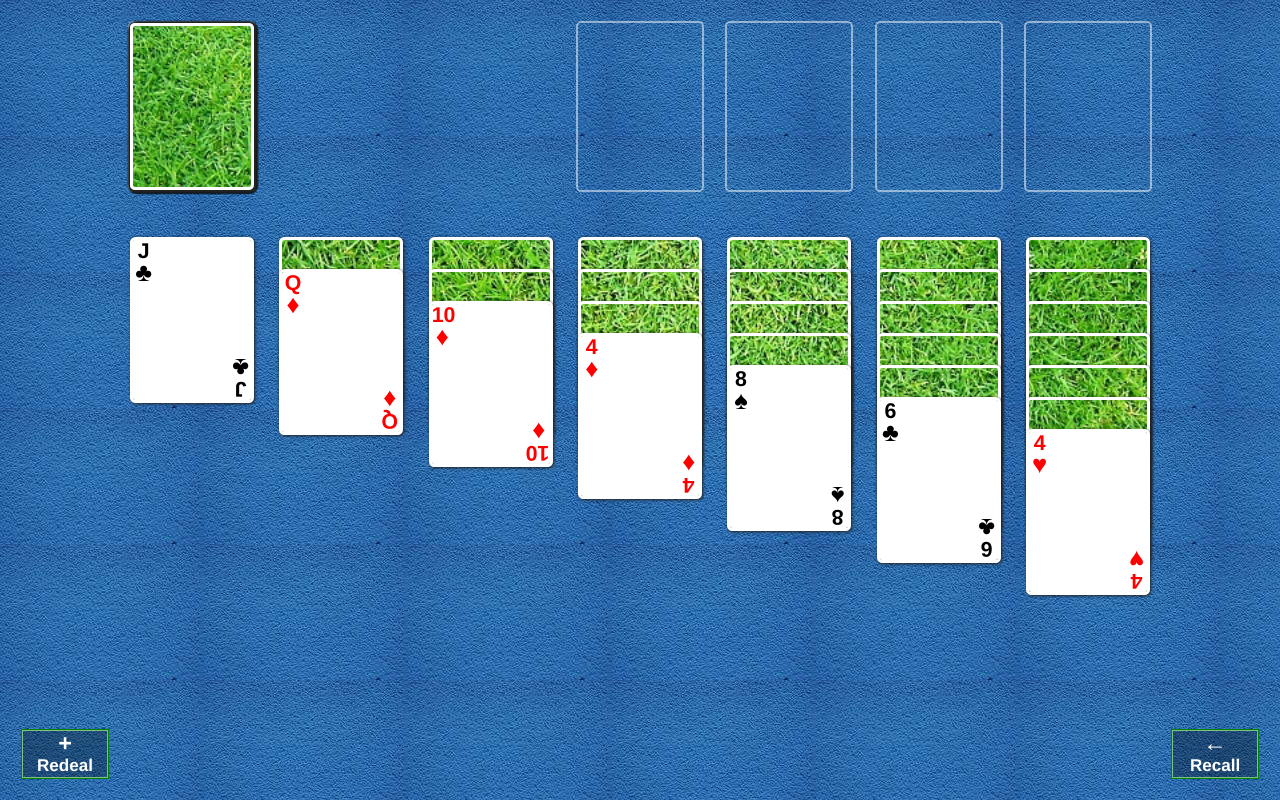
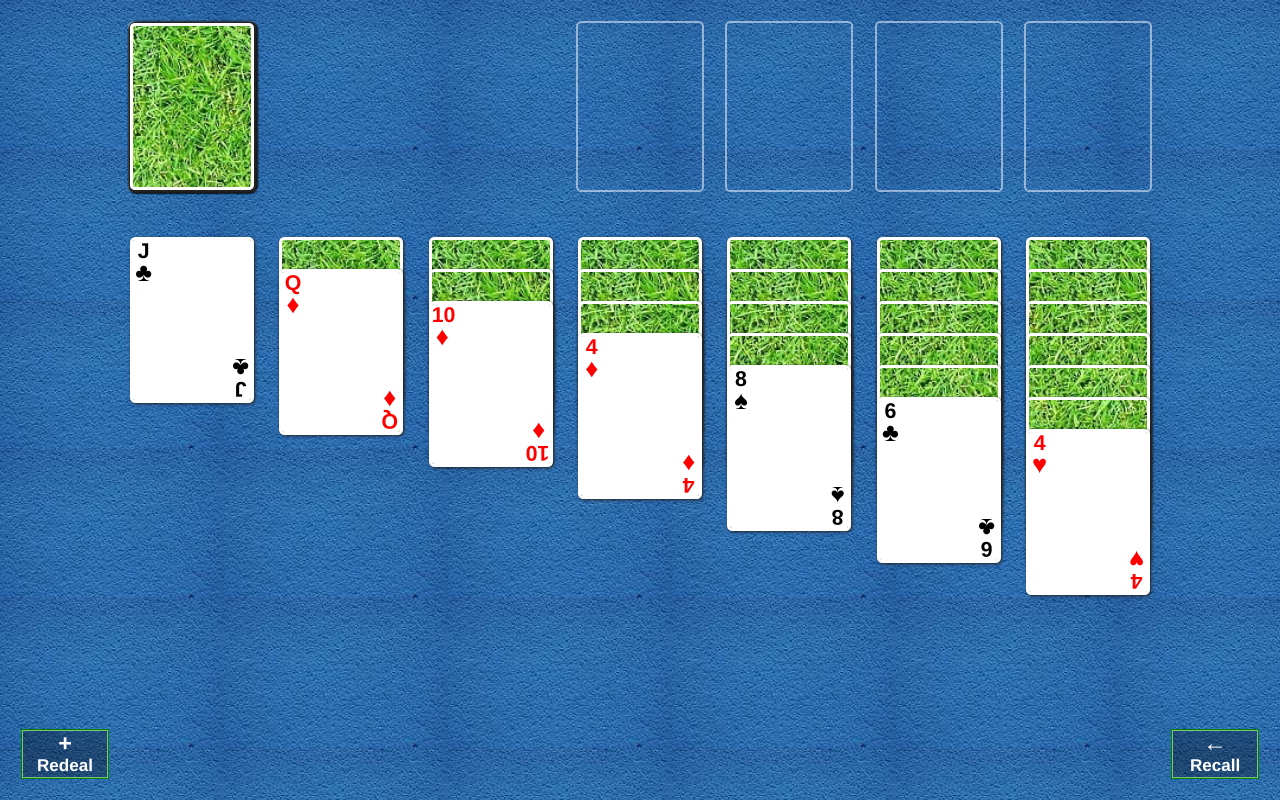
Before and after one commit to Liranius/liranius.github.io, a PHP site: page /game/klondike/ in a window 1280 px wide. Run offline with PHP 8.4, Linux system fonts and the light colour scheme.

Commit message:
Reduced size of background image, loading faster

```diff
--- a/game/Klondike/style.css
+++ b/game/Klondike/style.css
@@ -1,6 +1,12 @@
 body {
   height: 100vh;
   background: steelblue url("blueback.jpg") fixed top left; }
+  @media only screen and (max-aspect-ratio: 4 / 3) {
+    body {
+      background-size: 21vw 14vw; } }
+  @media only screen and (min-aspect-ratio: 4 / 3) {
+    body {
+      background-size: calc(21vh * 4 / 3) calc(14vh * 4 / 3); } }
 
 /*card styles*/
 .poker-card {
@@ -8,18 +14,19 @@ body {
   box-sizing: border-box;
   width: 100%;
   height: 100%;
-  background: green url("greenback.jpg") fixed top left;
-  background-size: contain; }
+  background: green url("greenback.jpg") fixed top left; }
   @media only screen and (max-aspect-ratio: 4 / 3) {
     .poker-card {
       box-shadow: 0.1vw 0.1vw 0.3vw #222222;
       border: 0.3vw solid white;
-      border-radius: 0.5vw; } }
+      border-radius: 0.5vw;
+      background-size: 15vw 20vw; } }
   @media only screen and (min-aspect-ratio: 4 / 3) {
     .poker-card {
       box-shadow: calc(0.1vh * 4 / 3) calc(0.1vh * 4 / 3) calc(0.3vh * 4 / 3) #222222;
       border: calc(0.3vh * 4 / 3) solid white;
-      border-radius: calc(0.5vh * 4 / 3); } }
+      border-radius: calc(0.5vh * 4 / 3);
+      background-size: calc(15vh * 4 / 3) calc(20vh * 4 / 3); } }
 
 .hide {
   display: none; }
```
Also changed, not shown: game/Klondike/greenback.jpg, 1 other file.
